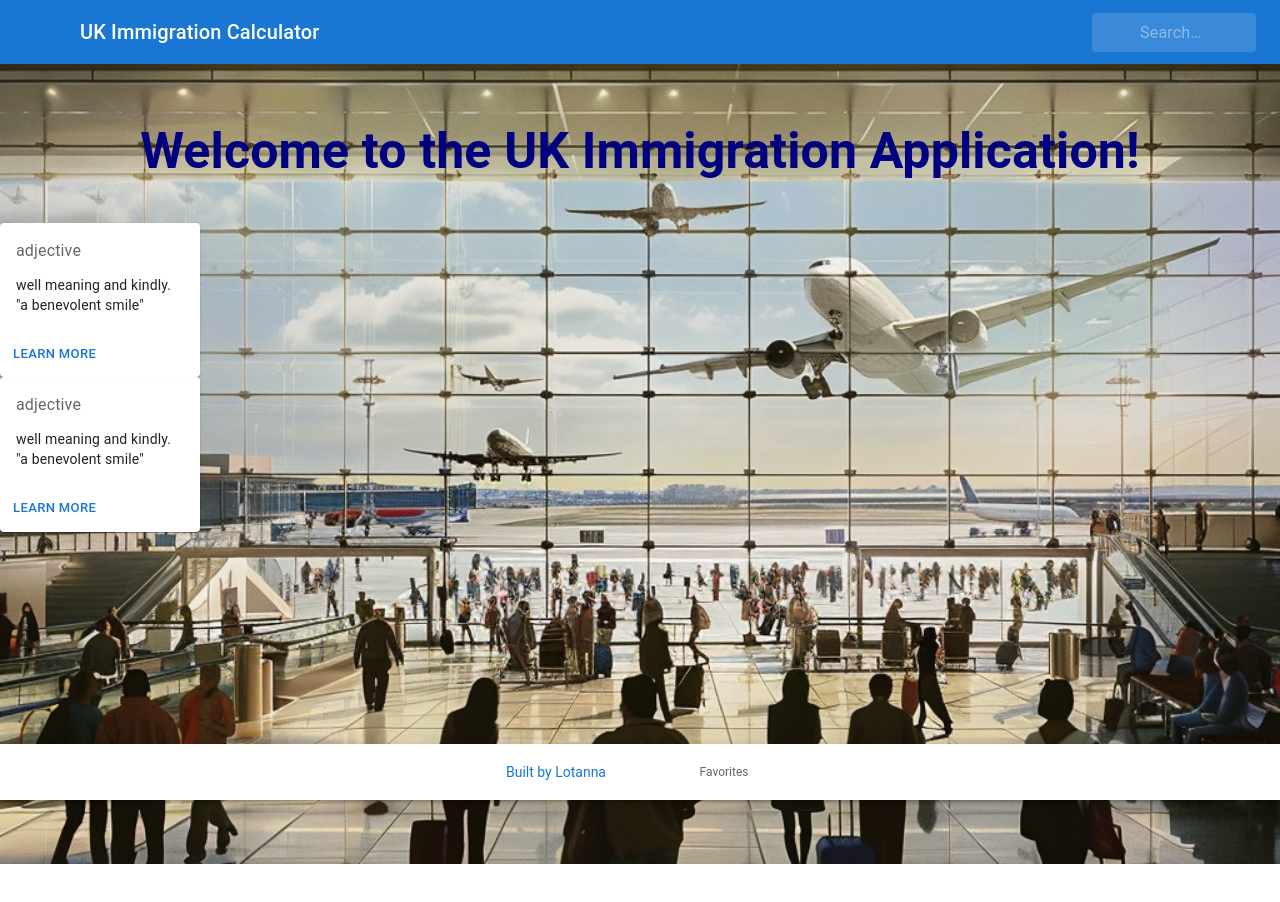
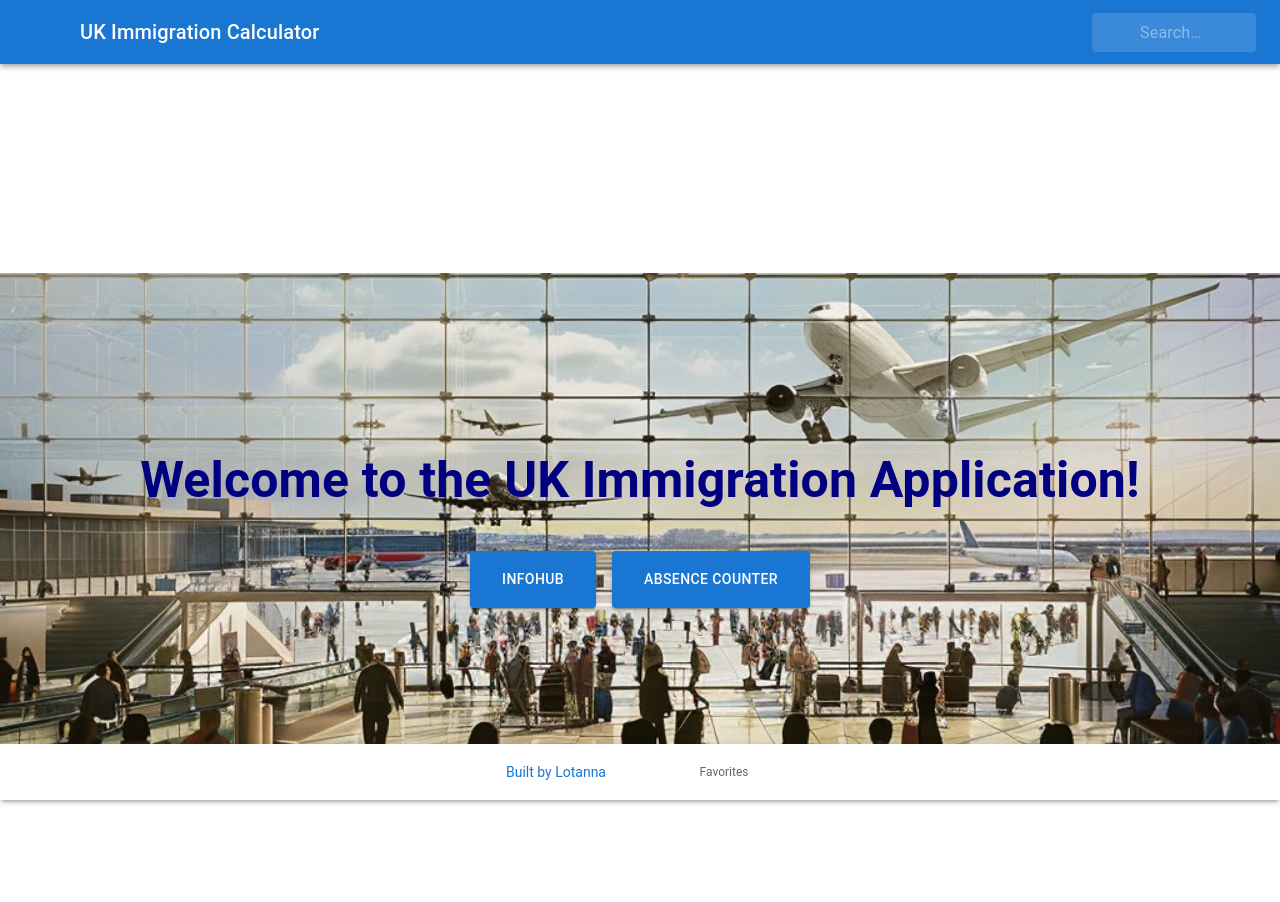
Before and after one commit to Tannababy/uk-immigration-app, a React (Create React App) app in the folder uk-immigration-app-frontend/: page / in a window 1280 px wide. Shown: the top 902 px of the page. After the commit the page ends 800 px from the top, so only its background shows below. Built offline with nearby package versions, Linux system fonts and the light colour scheme; some icons are missing.

Commit message:
created react routes in app.tsx and added infohub and absencecounter button links on homepage

```diff
--- a/uk-immigration-app-frontend/src/pages/Home.tsx
+++ b/uk-immigration-app-frontend/src/pages/Home.tsx
@@ -4,10 +4,19 @@ import Footer from "../components/Footer";
 import Box from "@mui/material/Box";
 import backgroundImage from "../TravelPhoto.jpg";
 import InfoCard from "../components/InfoCard";
+import { Stack } from "@mui/material";
+import { Button } from "@mui/material";
+import { Link } from "react-router-dom";
 
 const Home = () => {
   return (
-    <div>
+    <Box
+      sx={{
+        display: "flex",
+        flexDirection: "column",
+        minHeight: "100vh",
+      }}
+    >
       <Header />
       <Box
         sx={{
@@ -15,8 +24,12 @@ const Home = () => {
           backgroundRepeat: "no-repeat",
           backgroundPosition: "center",
           backgroundSize: "cover",
-          height: "100vh",
-          width: "100vw",
+          flexGrow: 1,
+          display: "flex",
+          flexDirection: "column",
+          alignItems: "center",
+          justifyContent: "center",
+          p: 4,
         }}
       >
         <h1
@@ -24,17 +37,31 @@ const Home = () => {
             fontSize: "50px",
             textAlign: "center",
             color: "navy",
-            paddingTop: "50px",
-            marginTop: "0px",
           }}
         >
           Welcome to the UK Immigration Application!
         </h1>
-        <InfoCard />
-        <InfoCard />
+        <Stack spacing={2} direction="row">
+          <Button
+            variant="contained"
+            component={Link}
+            to="/infoHub"
+            sx={{ py: 2, px: 4 }}
+          >
+            InfoHub
+          </Button>
+          <Button
+            variant="contained"
+            component={Link}
+            to="/absenceCounter"
+            sx={{ py: 2, px: 4 }}
+          >
+            Absence Counter
+          </Button>
+        </Stack>
       </Box>
       <Footer />
-    </div>
+    </Box>
   );
 };
 
--- a/uk-immigration-app-frontend/src/pages/InfoHub.tsx
+++ b/uk-immigration-app-frontend/src/pages/InfoHub.tsx
@@ -30,8 +30,17 @@ const InfoHub = () => {
         >
           InfoHub
         </h2>
-        <InfoCard />
-        <InfoCard />
+        <Box
+          sx={{
+            display: "flex",
+            flexWrap: "wrap",
+            justifyContent: "center",
+            gap: 3,
+          }}
+        >
+          <InfoCard />
+          <InfoCard />
+        </Box>
       </Box>
       <Footer />
     </div>
```
